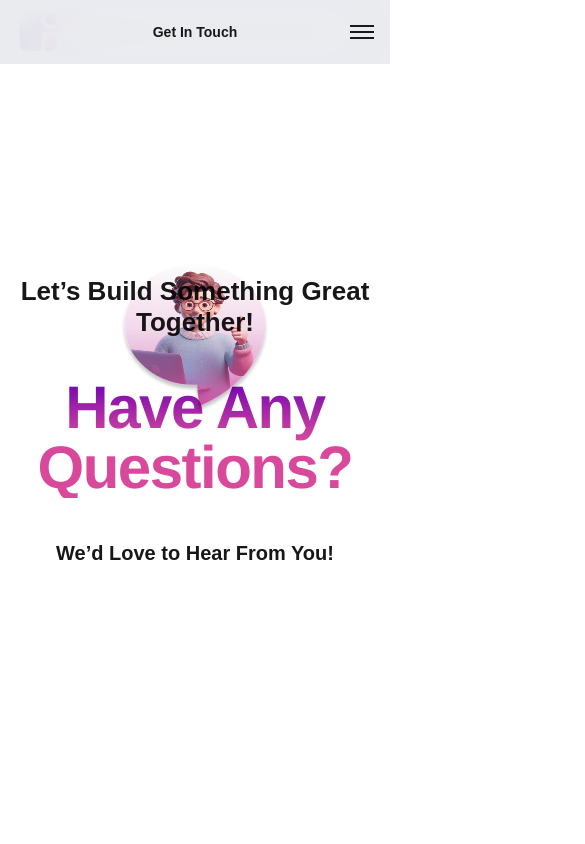
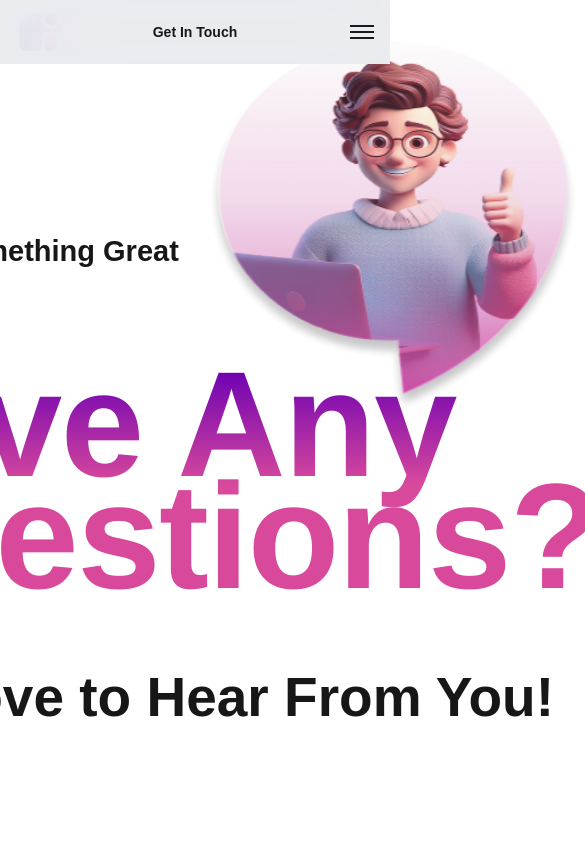
Before and after one commit to ideoguru/ideogfx.com, a Next.js app: page /Get-in-touch in a window 390 px wide. Shown: the top 844 px of the page, 585 px wide, since content can reach past the window. Built offline with nearby package versions, Linux system fonts and the light colour scheme.

Commit message:
get in touch hero page

```diff
--- a/src/styles/GetInTouch_Hero.module.css
+++ b/src/styles/GetInTouch_Hero.module.css
@@ -1,9 +1,13 @@
+/* GetInTouch_Hero.module.css */
 .container {
   display: flex;
-  justify-content: center; /* Center the frame horizontally */
-  align-items: center; /* Center the frame vertically */
-  min-height: 100vh; /* Ensure the container takes the full viewport height */
-  background-color: var(--athens-gray); /* Optional: Add a background color */
+  justify-content: center;
+  align-items: center;
+  min-height: 100vh;
+  background-color: var(--athens-gray);
+  padding: 8rem 0 2rem; /* Increased top padding */
+  box-sizing: border-box;
+  position: relative;
 }
 
 .innerContainer {
@@ -11,29 +15,30 @@
   flex-direction: column;
   align-items: flex-start;
   gap: 20px;
-  max-width: 1440px; /* Limit the width for better alignment */
+  max-width: 1440px;
   padding: 56px 303px;
   position: relative;
+  margin-top: 5rem; /* Increased from 4rem */
 }
 
+/* Keep all original positioning and font sizes */
 .title {
+  /* Original styles maintained */
   font-family: var(--section-title-font-family);
-  font-size: 29px; /* Bigger font size */
-  font-weight: 700; /* Bold */
+  font-size: 29px;
+  font-weight: 700;
   color: var(--black);
   letter-spacing: var(--section-title-letter-spacing);
-  line-height: 1.2; /* Adjusted line height */
-  margin-bottom: 20px; /* Spacing below the title */
+  line-height: 1.2;
+  margin-bottom: 20px;
   display: flex;
-  flex-direction: column; /* Stack children vertically */
-  align-items: flex-start; /* Align text to the left */
-}
-
-.title span {
-  display: block; /* Ensure each span is on a new line */
+  flex-direction: column;
+  align-items: flex-start;
+  z-index: 2;
 }
 
 .gradientText {
+  /* Original styles maintained */
   font-family: "Poppins-SemiBold", Helvetica;
   font-weight: 600;
   font-size: 150px;
@@ -49,82 +54,49 @@
   background-clip: text;
   -webkit-text-fill-color: transparent;
   text-fill-color: transparent;
-  position: relative; /* Ensure the gradient text is positioned correctly */
+  position: relative;
+  z-index: 2;
+  margin: 1.5rem 0;
 }
 
 .subtitle {
+  /* Original styles maintained */
   font-family: var(--cover-small-text-font-family);
-  font-size: 55px; /* Bigger font size */
-  font-weight: 700; /* Bold */
+  font-size: 55px;
+  font-weight: 700;
   color: var(--black);
   letter-spacing: var(--cover-small-text-letter-spacing);
-  line-height: 1.5; /* Adjusted line height */
-  margin-top: 20px; /* Spacing above the subtitle */
+  line-height: 1.5;
+  margin-top: 20px;
+  z-index: 2;
 }
 
 .contactSupportImage {
+  /* Original positioning maintained */
   position: absolute;
   width: 372px;
   height: 372px;
-  top: 8%; /* Adjusted to align with the letter "Y" */
-  left: 64%; /* Adjusted to position horizontally */
-  transform: translate(
-    -50%,
-    -50%
-  ); /* Center the image relative to its position */
-  opacity: 0.9; /* Blend the image */
-  mix-blend-mode: multiply; /* Optional: Blend the image with the background */
+  top: 8%;
+  left: 64%;
+  transform: translate(-50%, -50%);
+  opacity: 0.9;
+  mix-blend-mode: multiply;
+  z-index: 1;
 }
 
-/* Media Queries for Mobile Screens */
+/* Mobile adjustments */
 @media (max-width: 768px) {
-  .innerContainer {
-    padding: 20px; /* Reduce padding for smaller screens */
-    align-items: center; /* Center align items for better mobile view */
+  .container {
+    padding: 7rem 0 2rem; /* Increased from 6rem */
   }
 
-  .title {
-    font-size: 26px; /* Reduce font size for mobile */
-    text-align: center; /* Center align title */
-    align-items: center; /* Center align spans */
-  }
-
-  .gradientText {
-    font-size: 80px; /* Reduce font size for mobile */
-    line-height: 80px; /* Adjust line height */
-    text-align: center; /* Center align gradient text */
-  }
-
-  .subtitle {
-    font-size: 24px; /* Reduce font size for mobile */
-    text-align: center; /* Center align subtitle */
-  }
-
-  .contactSupportImage {
-    width: 200px; /* Reduce image size for mobile */
-    height: 200px; /* Reduce image size for mobile */
-    top: 20%; /* Adjust position for mobile */
-    left: 50%; /* Center the image horizontally */
+  .innerContainer {
+    margin-top: 4rem; /* Increased from 3rem */
   }
 }
 
 @media (max-width: 480px) {
-  .title {
-    font-size: 26px; /* Further reduce font size for very small screens */
-  }
-
-  .gradientText {
-    font-size: 60px; /* Further reduce font size for very small screens */
-    line-height: 60px; /* Adjust line height */
-  }
-
-  .subtitle {
-    font-size: 20px; /* Further reduce font size for very small screens */
-  }
-
-  .contactSupportImage {
-    width: 150px; /* Further reduce image size for very small screens */
-    height: 150px; /* Further reduce image size for very small screens */
-    top: 25%; /* Adjust position for very small screens */
+  .container {
+    padding: 6rem 0 2rem; /* Increased from 5rem */
   }
 }
```
